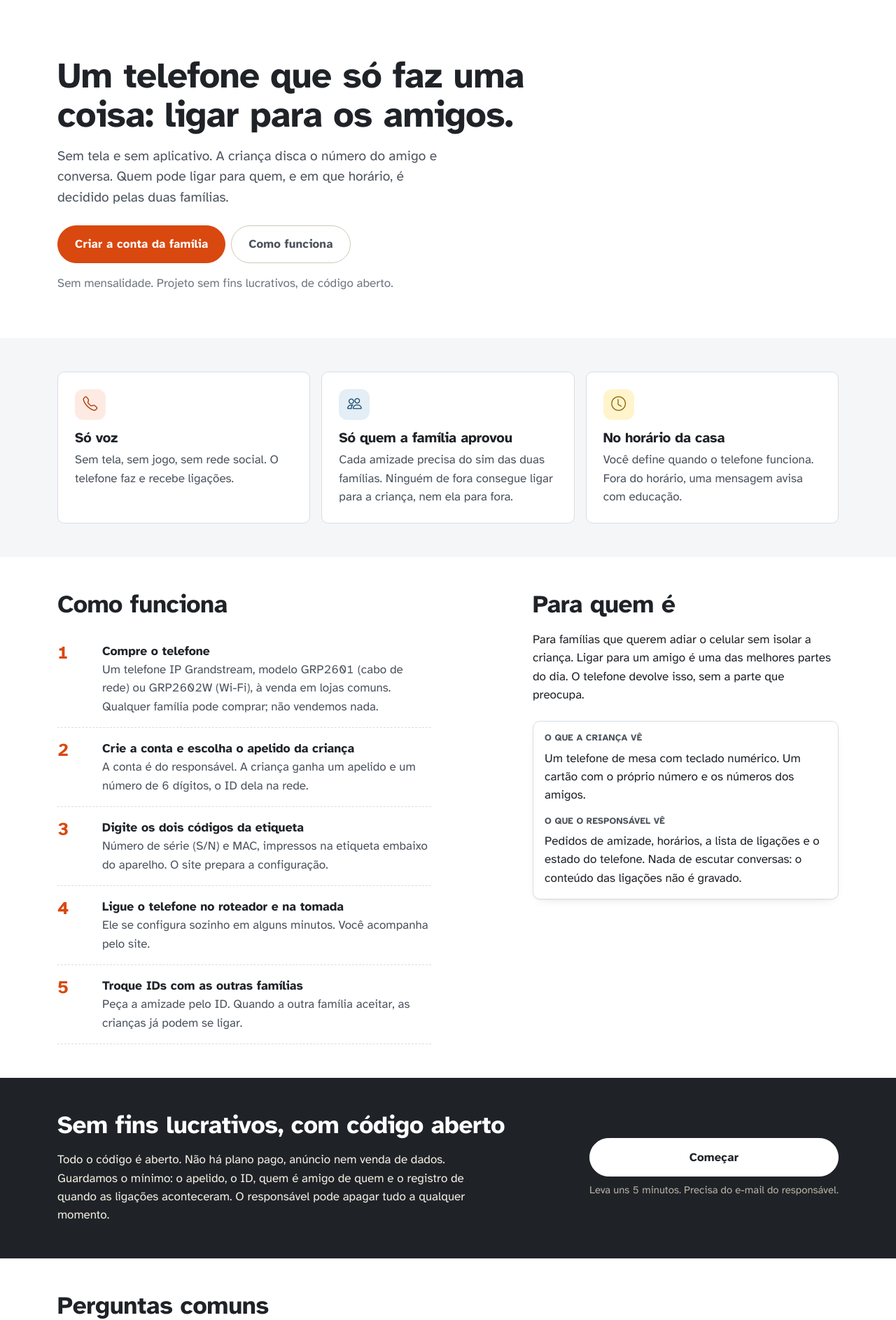
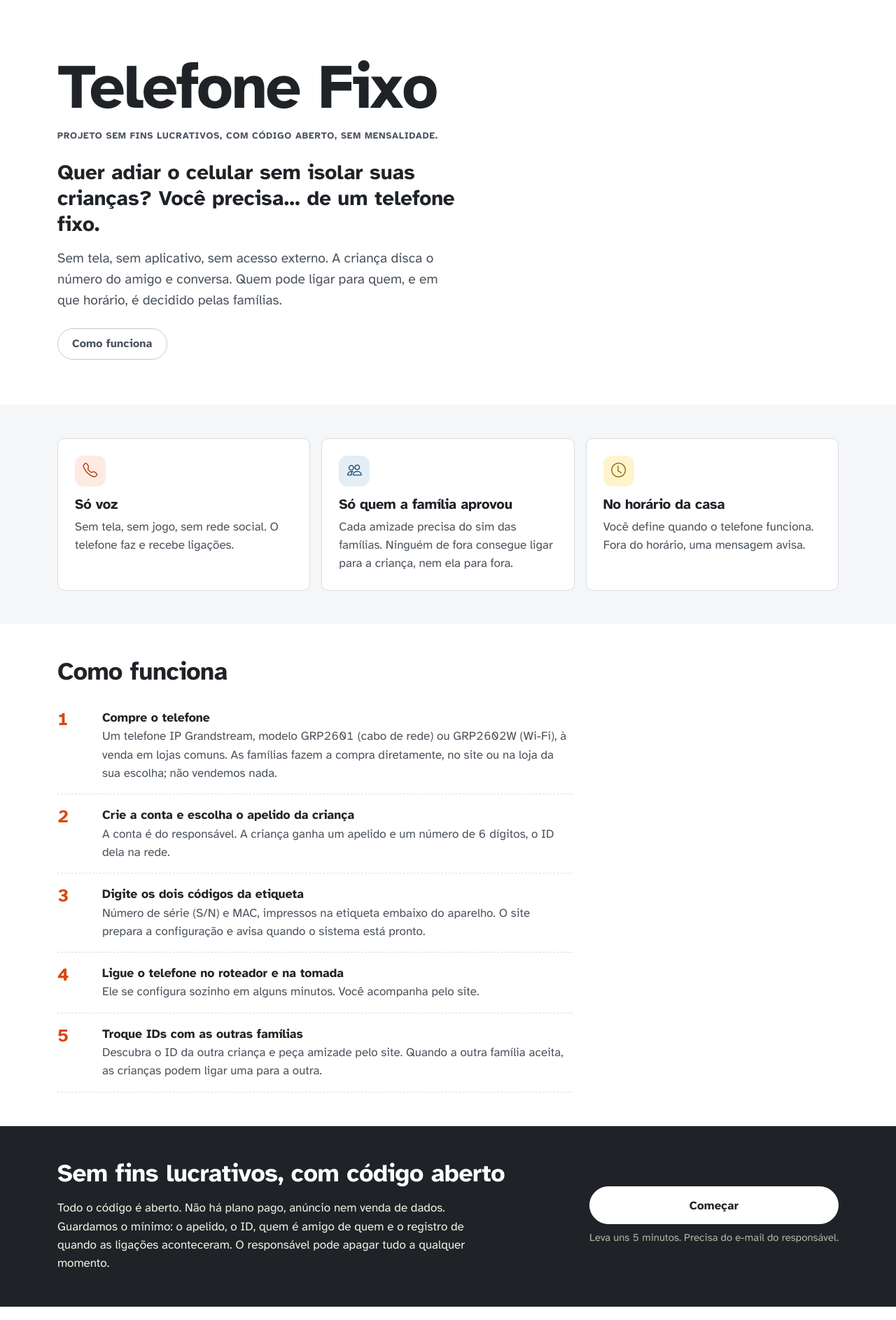
Before and after one commit to danielbmariani/telefonefixo, a Flask app: page / in a window 1280 px wide. Shown: the part 65-1951 px from the top of the page at 70% size. Run offline with Flask 3, Linux system fonts and the light colour scheme.

Commit message:
Página inicial: nome do projeto em destaque, texto novo, sem seção Para quem é
Co-Authored-By: Claude Fable 5.1 <noreply@anthropic.com>

```diff
--- a/portal/rede/static/style.css
+++ b/portal/rede/static/style.css
@@ -181,7 +181,10 @@ a { text-decoration-thickness: 1px; text-underline-offset: 3px; }
 /* ---------- Página inicial pública ---------- */
 .heroi { padding: 3.5rem 0 2.5rem; }
 @media (min-width: 992px) { .heroi { padding: 5rem 0 4rem; } }
-.heroi .chamada { font-size: 1.2rem; color: var(--tinta-suave); max-width: 34rem; }
+.heroi .nome-projeto { font-size: clamp(3rem, 10vw, 5.6rem); line-height: 1; letter-spacing: -.02em; margin: 0; }
+.heroi .sub-nome { margin: .9rem 0 0; font-size: .82rem; font-weight: 700; letter-spacing: .06em; text-transform: uppercase; color: var(--tinta-suave); }
+.heroi .pergunta { font-size: clamp(1.35rem, 3vw, 1.85rem); font-weight: 700; line-height: 1.25; color: var(--tinta); max-width: 36rem; }
+.heroi .chamada { font-size: 1.2rem; color: var(--tinta-suave); max-width: 36rem; }
 .heroi .marcador { display: inline-block; background: var(--sol-claro); border-radius: 999px; padding: .3rem .9rem; font-weight: 800; font-size: .8rem; letter-spacing: .04em; text-transform: uppercase; color: #6b4e00; margin-bottom: 1rem; }
 .heroi h1 em { font-style: italic; color: var(--fio); }
 .fio { height: 44px; margin: 1rem 0; }
--- a/portal/rede/templates/base.html
+++ b/portal/rede/templates/base.html
@@ -5,7 +5,7 @@
   <meta name="viewport" content="width=device-width, initial-scale=1">
   <meta name="theme-color" content="#ffffff">
   <title>{% block title %}{{ nome_rede }}{% endblock %}</title>
-  <meta name="description" content="{% block descricao %}Um telefone só para ligar para os amigos. Sem tela, sem aplicativo, só com quem a família autoriza.{% endblock %}">
+  <meta name="description" content="{% block descricao %}Quer adiar o celular sem isolar suas crianças? Um telefone sem tela, sem aplicativo e sem acesso externo, que só liga para quem as famílias autorizam.{% endblock %}">
   {# Previa ao compartilhar o link (WhatsApp, Telegram, redes): imagem 1200x630 em static/og.png #}
   <meta property="og:type" content="website">
   <meta property="og:site_name" content="{{ nome_rede }}">
@@ -16,7 +16,7 @@
   <meta property="og:image" content="{{ cfg.SITE_URL }}{{ url_for('static', filename='og.png') }}">
   <meta property="og:image:width" content="1200">
   <meta property="og:image:height" content="630">
-  <meta property="og:image:alt" content="Um telefone que só faz uma coisa: ligar para os amigos. telefonefixo.org">
+  <meta property="og:image:alt" content="Telefone Fixo. Quer adiar o celular sem isolar suas crianças? telefonefixo.org">
   <meta name="twitter:card" content="summary_large_image">
   <link rel="preconnect" href="https://fonts.googleapis.com">
   <link rel="preconnect" href="https://fonts.gstatic.com" crossorigin>
--- a/portal/rede/templates/landing.html
+++ b/portal/rede/templates/landing.html
@@ -1,20 +1,18 @@
 {% extends "base.html" %}
-{% block title %}{{ nome_rede }}, um telefone só para ligar para os amigos{% endblock %}
+{% block title %}{{ nome_rede }}: adiar o celular sem isolar as crianças{% endblock %}
 {% block main_class %}{% endblock %}
 {% block flash_class %}container mt-3{% endblock %}
 {% block content %}
 <section class="heroi">
   <div class="container">
     <div class="row">
-      <div class="col-lg-8">
-        <h1>Um telefone que só faz uma coisa: ligar para os amigos.</h1>
-        <p class="chamada mt-3">Sem tela e sem aplicativo. A criança disca o número do amigo e conversa.
-          Quem pode ligar para quem, e em que horário, é decidido pelas duas famílias.</p>
-        <div class="d-flex flex-wrap gap-2 mt-4">
-          <a class="btn btn-primary btn-lg" href="{{ url_for('auth.cadastrar') }}">Criar a conta da família</a>
-          <a class="btn btn-outline-secondary btn-lg" href="#como-funciona">Como funciona</a>
-        </div>
-        <p class="text-muted mt-3 mb-0">Sem mensalidade. Projeto sem fins lucrativos, de código aberto.</p>
+      <div class="col-lg-9">
+        <h1 class="nome-projeto">{{ nome_rede }}</h1>
+        <p class="sub-nome">Projeto sem fins lucrativos, com código aberto, sem mensalidade.</p>
+        <p class="pergunta mt-4">Quer adiar o celular sem isolar suas crianças? Você precisa… de um telefone fixo.</p>
+        <p class="chamada">Sem tela, sem aplicativo, sem acesso externo. A criança disca o número do amigo e conversa.
+          Quem pode ligar para quem, e em que horário, é decidido pelas famílias.</p>
+        <a class="btn btn-outline-secondary mt-2" href="#como-funciona">Como funciona</a>
       </div>
     </div>
   </div>
@@ -26,36 +24,25 @@
       <div class="col-md-4"><div class="vantagem"><div class="icone icone-fio"><i class="bi bi-telephone"></i></div>
         <h3>Só voz</h3><p>Sem tela, sem jogo, sem rede social. O telefone faz e recebe ligações.</p></div></div>
       <div class="col-md-4"><div class="vantagem"><div class="icone icone-mar"><i class="bi bi-people"></i></div>
-        <h3>Só quem a família aprovou</h3><p>Cada amizade precisa do sim das duas famílias. Ninguém de fora consegue ligar para a criança, nem ela para fora.</p></div></div>
+        <h3>Só quem a família aprovou</h3><p>Cada amizade precisa do sim das famílias. Ninguém de fora consegue ligar para a criança, nem ela para fora.</p></div></div>
       <div class="col-md-4"><div class="vantagem"><div class="icone icone-sol"><i class="bi bi-clock"></i></div>
-        <h3>No horário da casa</h3><p>Você define quando o telefone funciona. Fora do horário, uma mensagem avisa com educação.</p></div></div>
+        <h3>No horário da casa</h3><p>Você define quando o telefone funciona. Fora do horário, uma mensagem avisa.</p></div></div>
     </div>
   </div>
 </section>
 
 <section class="secao" id="como-funciona">
   <div class="container">
-    <div class="row g-4 gx-lg-5">
-      <div class="col-lg-6">
+    <div class="row">
+      <div class="col-lg-8">
         <h2>Como funciona</h2>
         <ol class="como mt-3">
-          <li><div><strong>Compre o telefone</strong><span>Um telefone IP Grandstream, modelo GRP2601 (cabo de rede) ou GRP2602W (Wi-Fi), à venda em lojas comuns. Qualquer família pode comprar; não vendemos nada.</span></div></li>
+          <li><div><strong>Compre o telefone</strong><span>Um telefone IP Grandstream, modelo GRP2601 (cabo de rede) ou GRP2602W (Wi-Fi), à venda em lojas comuns. As famílias fazem a compra diretamente, no site ou na loja da sua escolha; não vendemos nada.</span></div></li>
           <li><div><strong>Crie a conta e escolha o apelido da criança</strong><span>A conta é do responsável. A criança ganha um apelido e um número de 6 dígitos, o ID dela na rede.</span></div></li>
-          <li><div><strong>Digite os dois códigos da etiqueta</strong><span>Número de série (S/N) e MAC, impressos na etiqueta embaixo do aparelho. O site prepara a configuração.</span></div></li>
+          <li><div><strong>Digite os dois códigos da etiqueta</strong><span>Número de série (S/N) e MAC, impressos na etiqueta embaixo do aparelho. O site prepara a configuração e avisa quando o sistema está pronto.</span></div></li>
           <li><div><strong>Ligue o telefone no roteador e na tomada</strong><span>Ele se configura sozinho em alguns minutos. Você acompanha pelo site.</span></div></li>
-          <li><div><strong>Troque IDs com as outras famílias</strong><span>Peça a amizade pelo ID. Quando a outra família aceitar, as crianças já podem se ligar.</span></div></li>
+          <li><div><strong>Troque IDs com as outras famílias</strong><span>Descubra o ID da outra criança e peça amizade pelo site. Quando a outra família aceita, as crianças podem ligar uma para a outra.</span></div></li>
         </ol>
-      </div>
-      <div class="col-lg-5 offset-lg-1">
-        <h2>Para quem é</h2>
-        <p class="mt-3">Para famílias que querem adiar o celular sem isolar a criança. Ligar para um amigo
-          é uma das melhores partes do dia. O telefone devolve isso, sem a parte que preocupa.</p>
-        <div class="card mt-4"><div class="card-body">
-          <h6>O que a criança vê</h6>
-          <p class="mb-2">Um telefone de mesa com teclado numérico. Um cartão com o próprio número e os números dos amigos.</p>
-          <h6 class="mt-3">O que o responsável vê</h6>
-          <p class="mb-0">Pedidos de amizade, horários, a lista de ligações e o estado do telefone. Nada de escutar conversas: o conteúdo das ligações não é gravado.</p>
-        </div></div>
       </div>
     </div>
   </div>
```
Also changed, not shown: portal/tests/test_fluxo_familia.py (+2 -2 lines), portal/tests/test_lgpd.py (+1 -1 lines), portal/rede/static/og.png.
